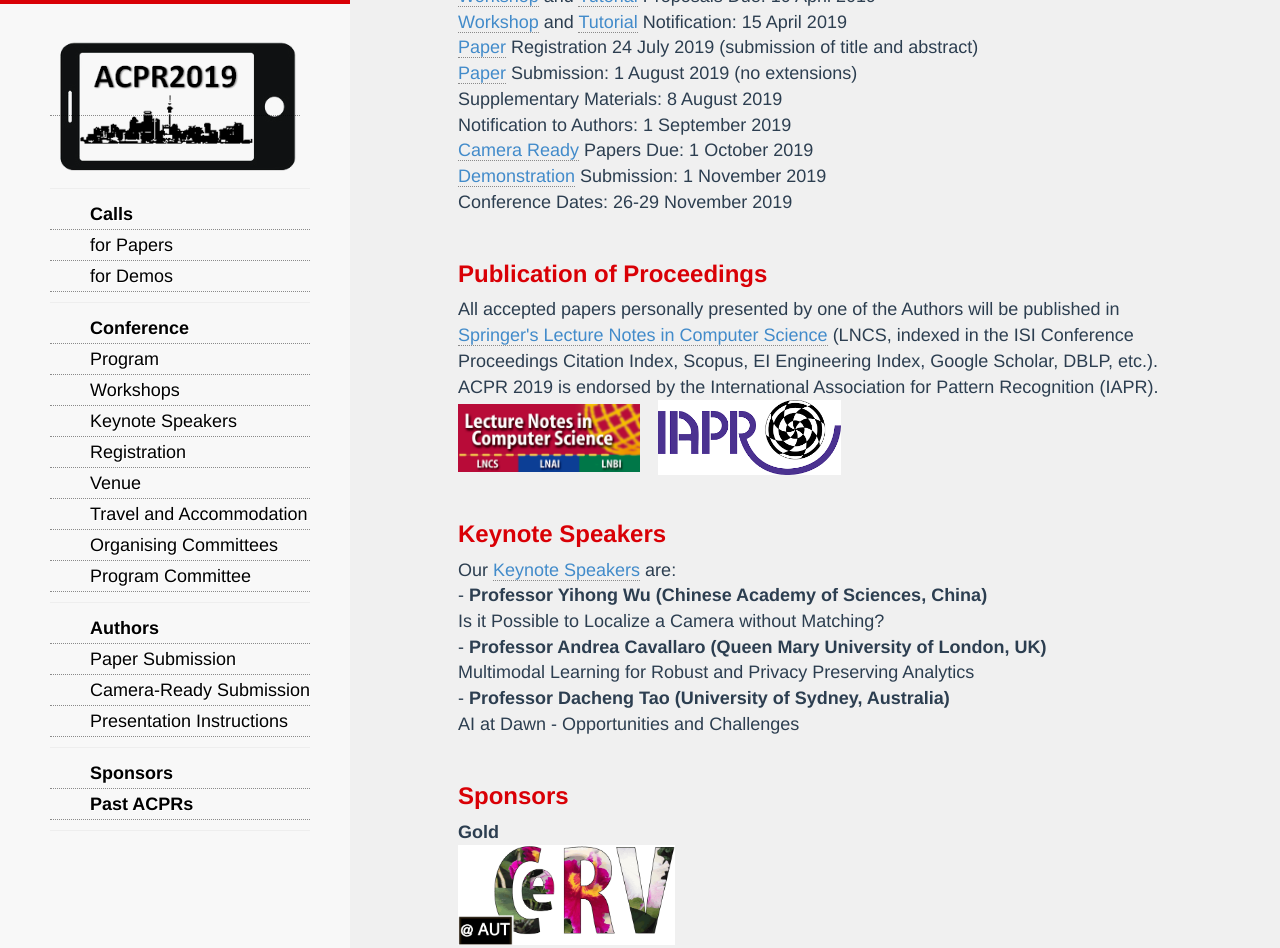
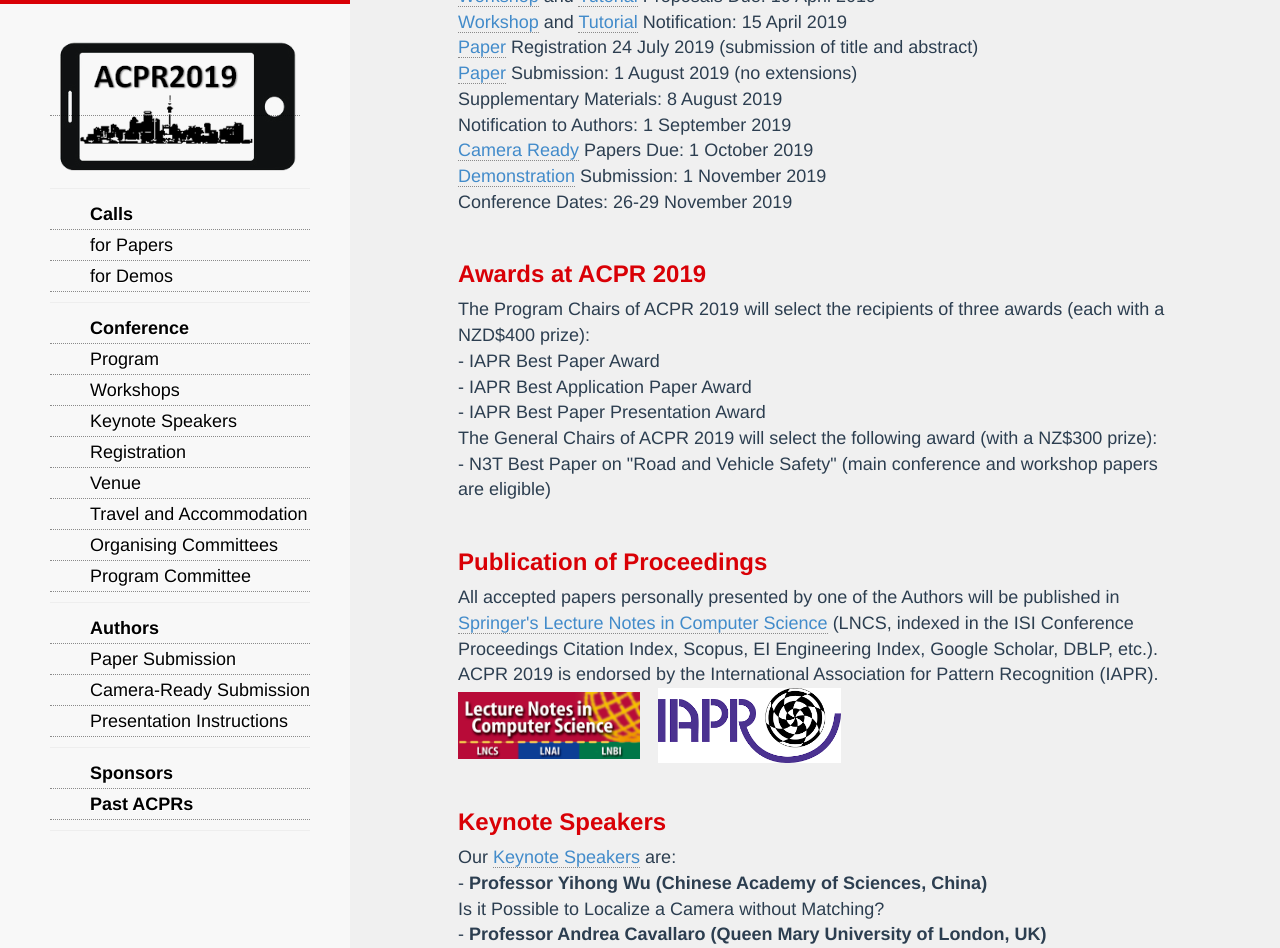
Before and after one commit to AndrewChenUoA/ACPR2019, a Jekyll site: the page built from index.html, in a window 1280 px wide and 1400 px high, scrolled down 1424 px. Shown: the top 948 px of the window. Built offline with Jekyll 4.4.1, drawn with Linux system fonts in a browser that asks for light colours; nearby versions of some CDN libraries; Markdown is read by kramdown in place of the engine named in the settings; some of the changed text lies outside the part shown.

Commit message:
Add sponsor

```diff
--- a/index.html
+++ b/index.html
@@ -32,6 +32,14 @@
   <a href="cfd.html">Demonstration</a> Submission: 1 November 2019<br/>
   Conference Dates: 26-29 November 2019<br/><br/>
 
+  <h3>Awards at ACPR 2019</h3>
+  The Program Chairs of ACPR 2019 will select the recipients of three awards (each with a NZD$400 prize):<br/>
+  - IAPR Best Paper Award<br/>
+  - IAPR Best Application Paper Award<br/>
+  - IAPR Best Paper Presentation Award<br/>
+  The General Chairs of ACPR 2019 will select the following award (with a NZ$300 prize):<br/>
+  - N3T Best Paper on "Road and Vehicle Safety" (main conference and workshop papers are eligible)<br/><br/>
+
   <h3>Publication of Proceedings</h3>
   All accepted papers personally presented by one of the Authors will be published in <a href="https://www.springer.com/gp/computer-science/lncs">Springer's Lecture Notes in Computer Science</a> (LNCS, indexed in the ISI Conference Proceedings Citation Index, Scopus, EI Engineering Index, Google Scholar, DBLP, etc.). ACPR 2019 is endorsed by the International Association for Pattern Recognition (IAPR).<br/>
   <a href="https://www.springer.com/gp/computer-science/lncs"><img src="/images/LNCS-Logo-768x284.png" style="max-width:25%"/></a>&ensp;&ensp;<a href="https://www.iapr.org"><img src="/images/iapr-logo.png" style="max-width:25%"/></a><br/><br/>
@@ -56,5 +64,8 @@
 	<a href="
 	https://www.aut.ac.nz/about/rankings-and-accreditation">Auckland University of Technology</a><br/>
   <br/>
+  <b>Best Paper Award Sponsor</b><br/>
+  <a href="https://nztttb.com"><img src="/images/n3t.png" style="max-height:100px"/></a><br/>
+  <a href="https://nztttb.com">N3T - New Zealand's Transport Technology Testbed</a><br/><br/>
 
-  For any queries at this stage, please contact <a href="mailto:acpr2019@aut.ac.nz">acpr2019@aut.ac.nz</a>.<br/><br/>
+  For sponsorship queries, please contact <a href="mailto:acpr2019@aut.ac.nz">acpr2019@aut.ac.nz</a>.
--- a/sponsorship.html
+++ b/sponsorship.html
@@ -14,7 +14,10 @@
 <a href="
 https://www.aut.ac.nz/about/rankings-and-accreditation">Auckland University of Technology</a><br/>
 <br/>
-<br/>
+<b>Best Paper Award Sponsor</b><br/>
+<a href="https://nztttb.com"><img src="/images/n3t.png" style="max-height:100px"/></a><br/>
+<a href="https://nztttb.com">N3T - New Zealand's Transport Technology Testbed</a><br/>
+<br/><br/>
 
 <h3>Become a Sponsor</h3>
 The Asian Conference on Pattern Recognition is a top-tier conference with academic papers presented in the areas of artificial intelligence, machine learning, pattern recognition, computer vision, and signal processing. We would like to invite you to contribute to the success of ACPR 2019, and to use the conference as a dedicated platform to present your enterprise and expertise to the distinguished audience of this event. We are expecting to welcome more than 400 experts and researchers from all over the world, as well as numerous high-ranking guests. Therefore, we anticipate extensive coverage of the event in the media.<br/><br/>
```
Also changed, not shown: images/n3t.png (added).
